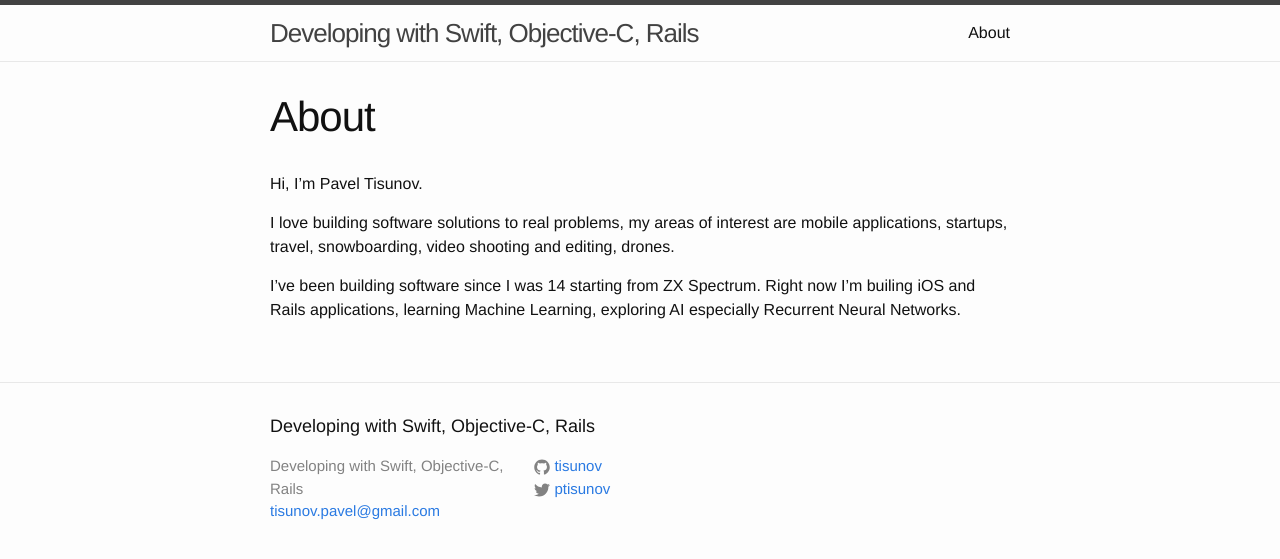
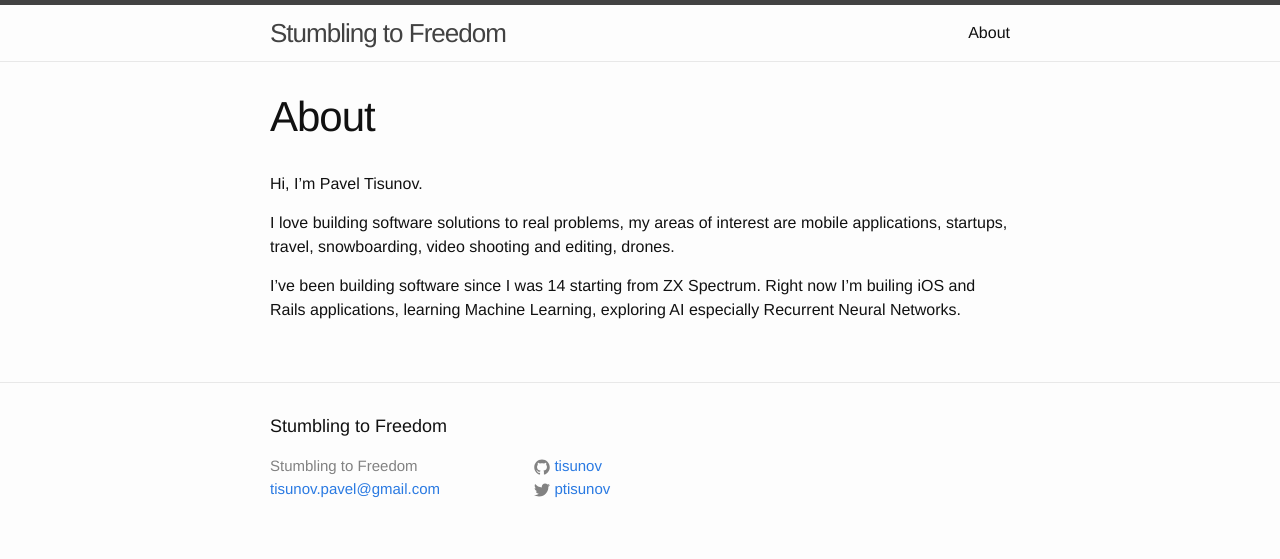
Before and after one commit to tisunov/tisunov.github.io, a Jekyll site: the page built from about.md, in a window 1280 px wide. Shown: the top 559 px of the page. Built offline with Jekyll 4.4.1, drawn with Linux system fonts in a browser that asks for light colours.

Commit message:
Change title

```diff
--- a/_config.yml
+++ b/_config.yml
@@ -1,6 +1,6 @@
 # Site settings
 # https://github.com/robwierzbowski/jekyll-picture-tag
-title: Developing with Swift, Objective-C, Rails
+title: Stumbling to Freedom
 email: tisunov.pavel@gmail.com
 description: > #iOS, Rails developer, geeking out about software, business, life, travel and snowboarding
 baseurl: "" # the subpath of your site, e.g. /blog/
```
